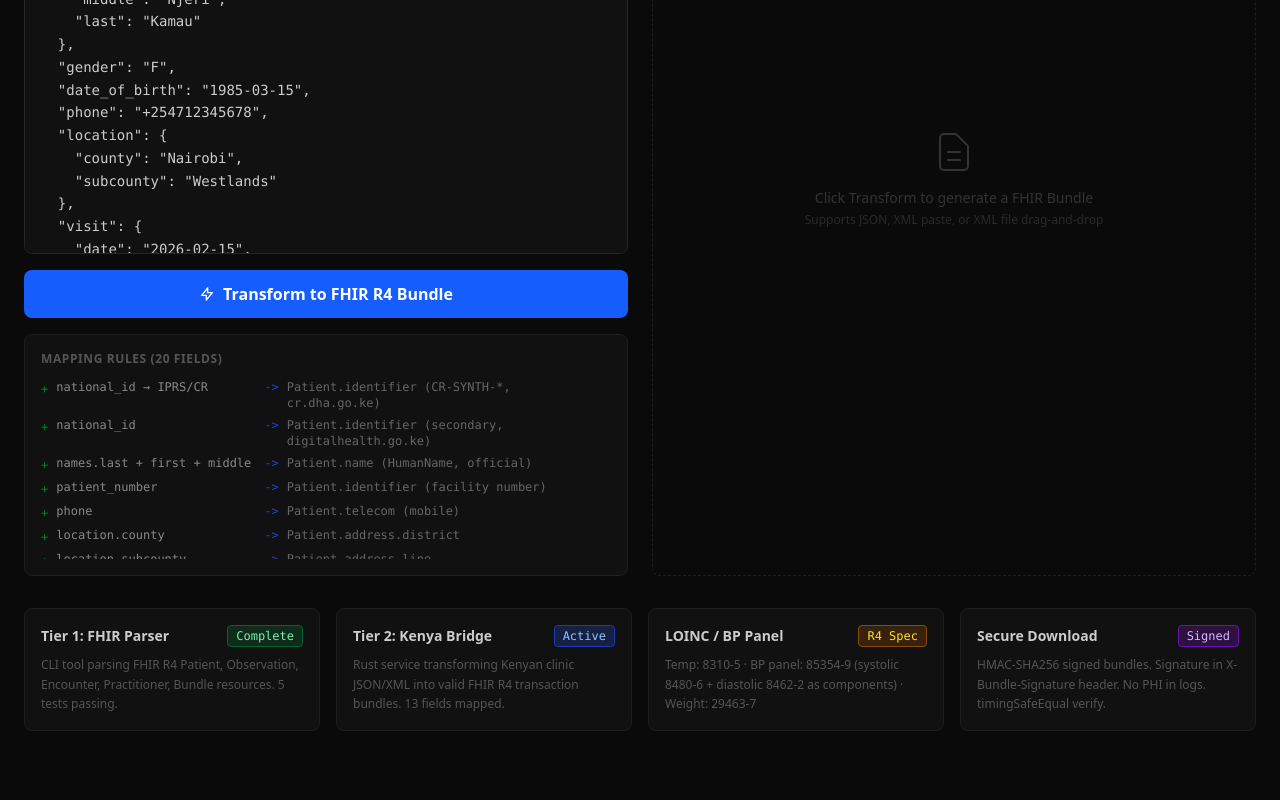
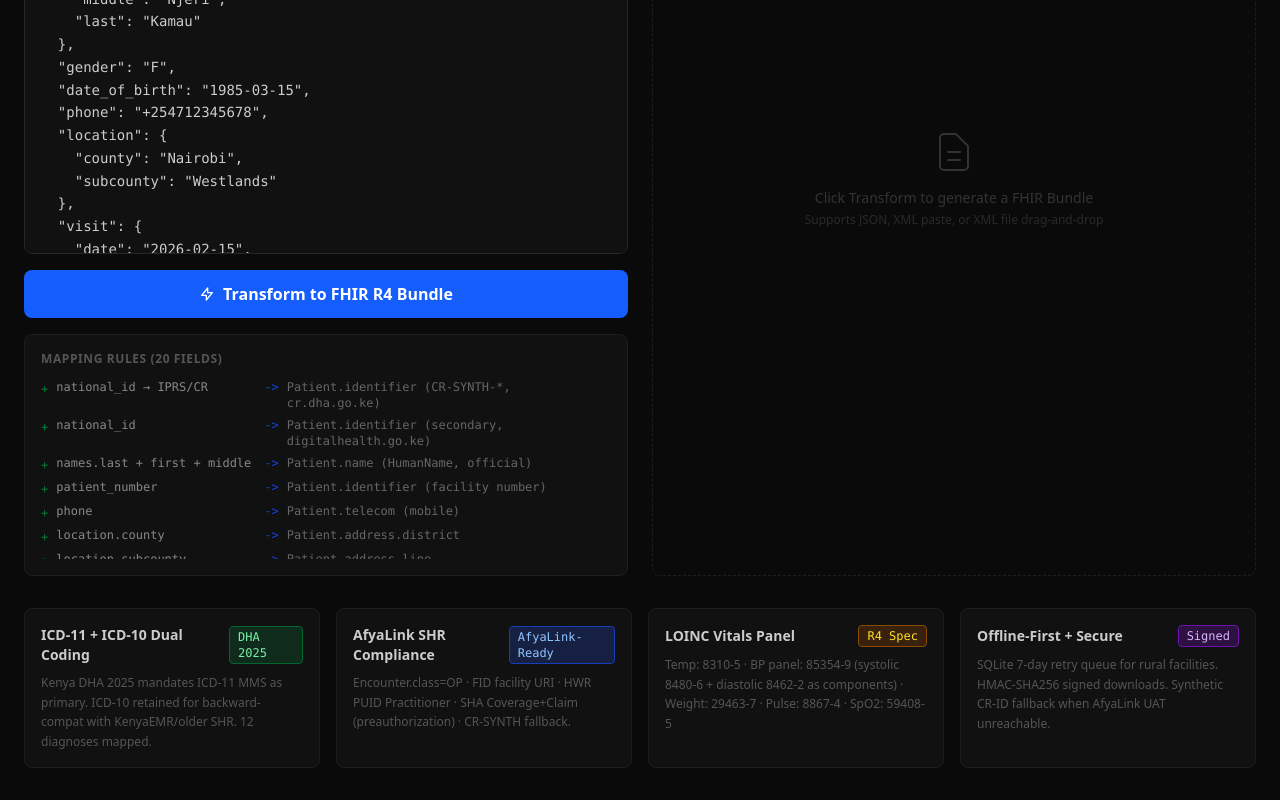
Before and after one commit to Hope8188/FHIR, a Next.js app in the folder web/: page / in a window 1280 px wide. Shown: the part 365-1165 px from the top of the page. Before the commit the page ends 1128 px from the top, so only its background shows below. Built offline with nearby package versions, Linux system fonts and the light colour scheme.

Commit message:
Upload codebase file web/app/page.tsx

```diff
--- a/web/app/page.tsx
+++ b/web/app/page.tsx
@@ -1159,26 +1159,26 @@ export default function Home() {
         <div className="mt-8 grid grid-cols-1 sm:grid-cols-4 gap-4">
           {[
             {
-              title: "Tier 1: FHIR Parser",
-              desc: "CLI tool parsing FHIR R4 Patient, Observation, Encounter, Practitioner, Bundle resources. 5 tests passing.",
-              badge: "Complete",
+              title: "ICD-11 + ICD-10 Dual Coding",
+              desc: "Kenya DHA 2025 mandates ICD-11 MMS as primary. ICD-10 retained for backward-compat with KenyaEMR/older SHR. 12 diagnoses mapped.",
+              badge: "DHA 2025",
               color: "green" as const,
             },
             {
-              title: "Tier 2: Kenya Bridge",
-              desc: "Rust service transforming Kenyan clinic JSON/XML into valid FHIR R4 transaction bundles. 13 fields mapped.",
-              badge: "Active",
+              title: "AfyaLink SHR Compliance",
+              desc: "Encounter.class=OP · FID facility URI · HWR PUID Practitioner · SHA Coverage+Claim (preauthorization) · CR-SYNTH fallback.",
+              badge: "AfyaLink-Ready",
               color: "blue" as const,
             },
             {
-              title: "LOINC / BP Panel",
-              desc: "Temp: 8310-5 · BP panel: 85354-9 (systolic 8480-6 + diastolic 8462-2 as components) · Weight: 29463-7",
+              title: "LOINC Vitals Panel",
+              desc: "Temp: 8310-5 · BP panel: 85354-9 (systolic 8480-6 + diastolic 8462-2 as components) · Weight: 29463-7 · Pulse: 8867-4 · SpO2: 59408-5",
               badge: "R4 Spec",
               color: "yellow" as const,
             },
             {
-              title: "Secure Download",
-              desc: "HMAC-SHA256 signed bundles. Signature in X-Bundle-Signature header. No PHI in logs. timingSafeEqual verify.",
+              title: "Offline-First + Secure",
+              desc: "SQLite 7-day retry queue for rural facilities. HMAC-SHA256 signed downloads. Synthetic CR-ID fallback when AfyaLink UAT unreachable.",
               badge: "Signed",
               color: "purple" as const,
             },
```
